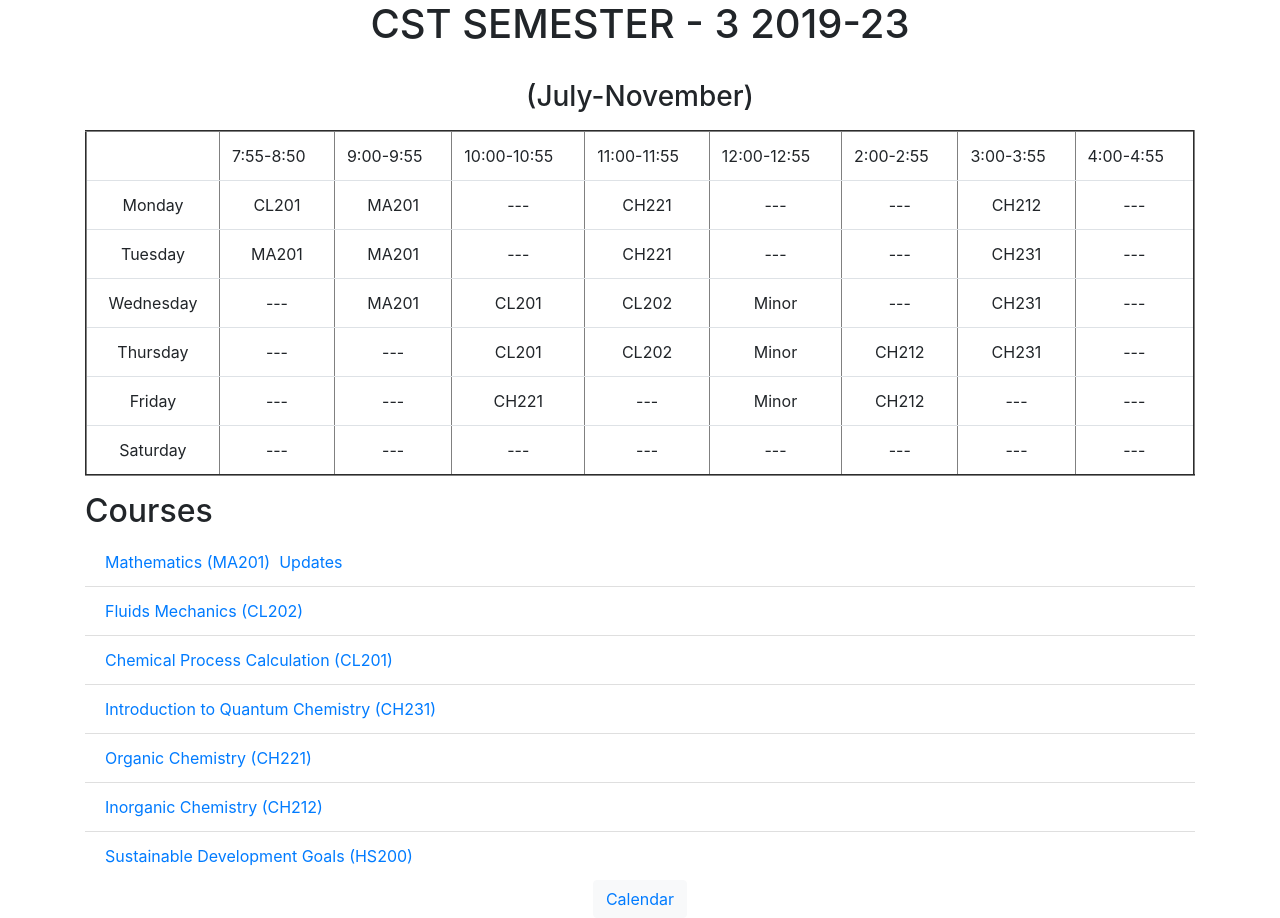
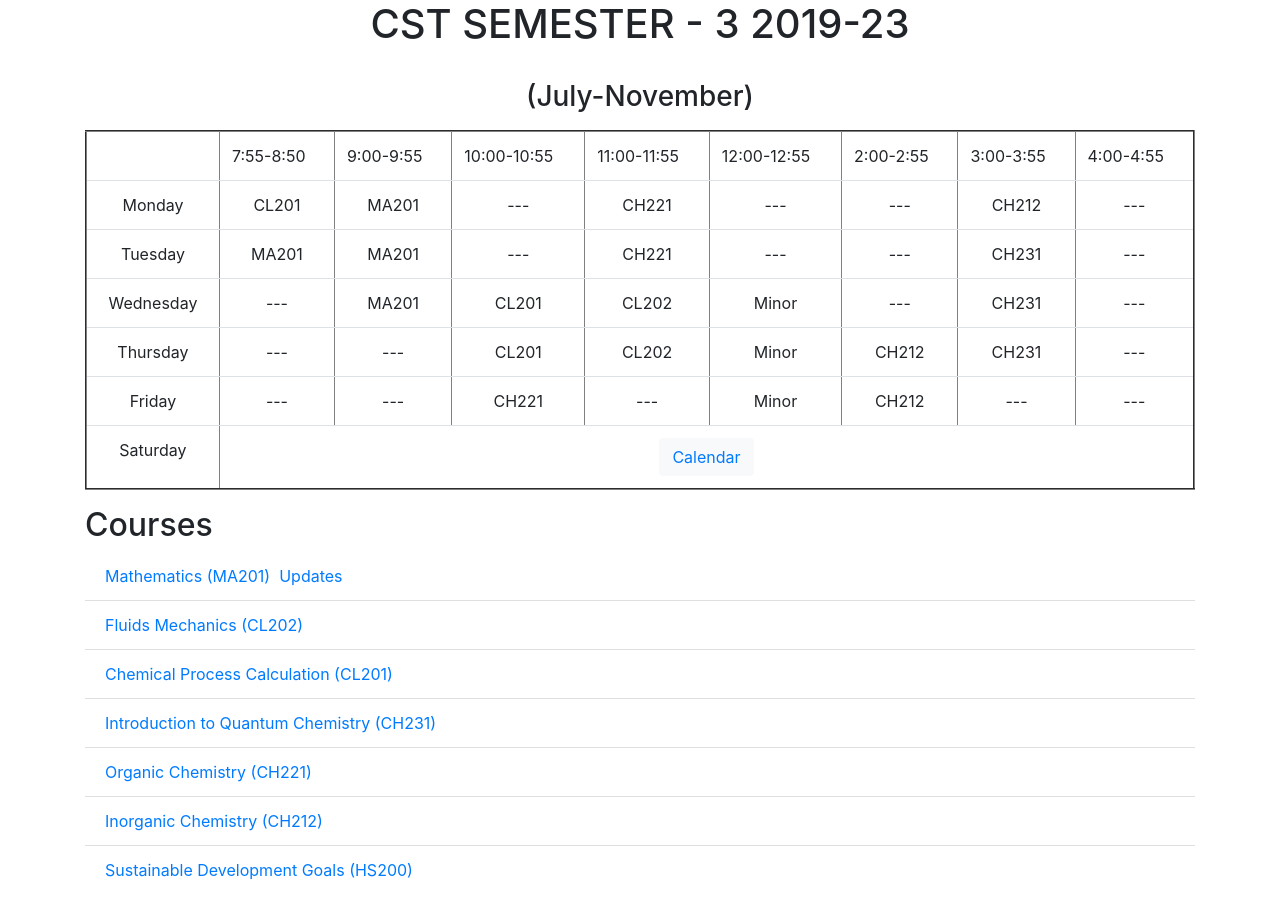
Before and after one commit to swapnalshahil/timetable, a plain HTML site: page index.html in a window 1280 px wide. After the commit the page ends 894 px from the top, so only its background shows below. Drawn offline with nearby package versions, Linux system fonts and the light colour scheme.

Commit message:
saturday updated

```diff
--- a/index.html
+++ b/index.html
@@ -86,14 +86,10 @@
                </tr>
                <tr>
                    <td align="center">Saturday</td>
-                   <td align="center">---</td>
-                   <td align="center">---</td>
-                   <td align="center">---</td>
-                   <td align="center">---</td>
-                   <td align="center">---</td>
-                   <td align="center">---</td>
-                   <td align="center">---</td>
-                   <td align="center">---</td>
+                   <td align="center" colspan="8">  <div class="container" align = "center">
+                     <button  type="button" class="btn btn-light" id = "btn1" style="{text-decoration: none;}" ><a href="https://raw.githubusercontent.com/swapnalshahil/timetable/master/img/september.png" target="__blank">Calendar</a></button>
+                     </div></td>
+
                </tr>
     </table>
   </div>
@@ -111,9 +107,7 @@
 
  </ul>
   </div>
-  <div class="container" align = "center">
-  <button  type="button" class="btn btn-light" id = "btn1" style="{text-decoration: none;}" ><a href="https://raw.githubusercontent.com/swapnalshahil/timetable/master/img/september.png" target="__blank">Calendar</a></button>
-  </div>
+
 
   </body>
 </html>
```
